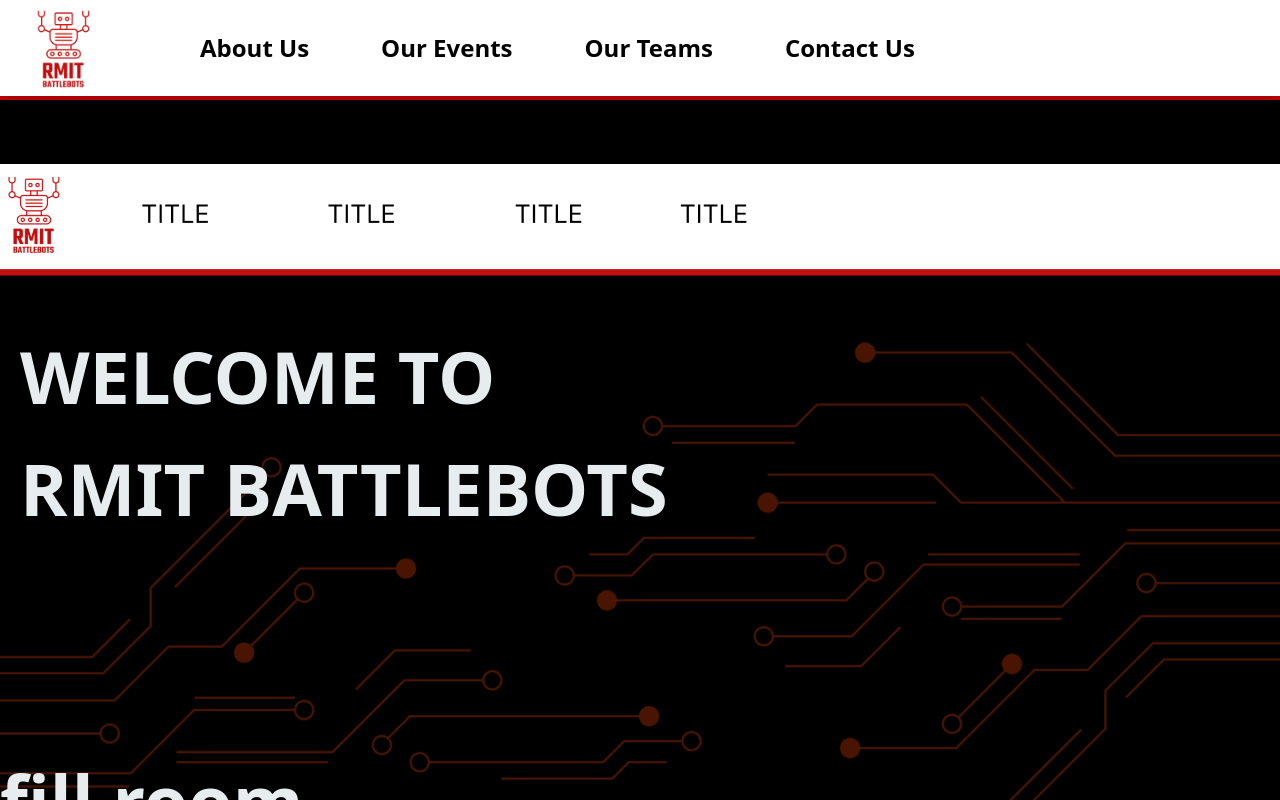
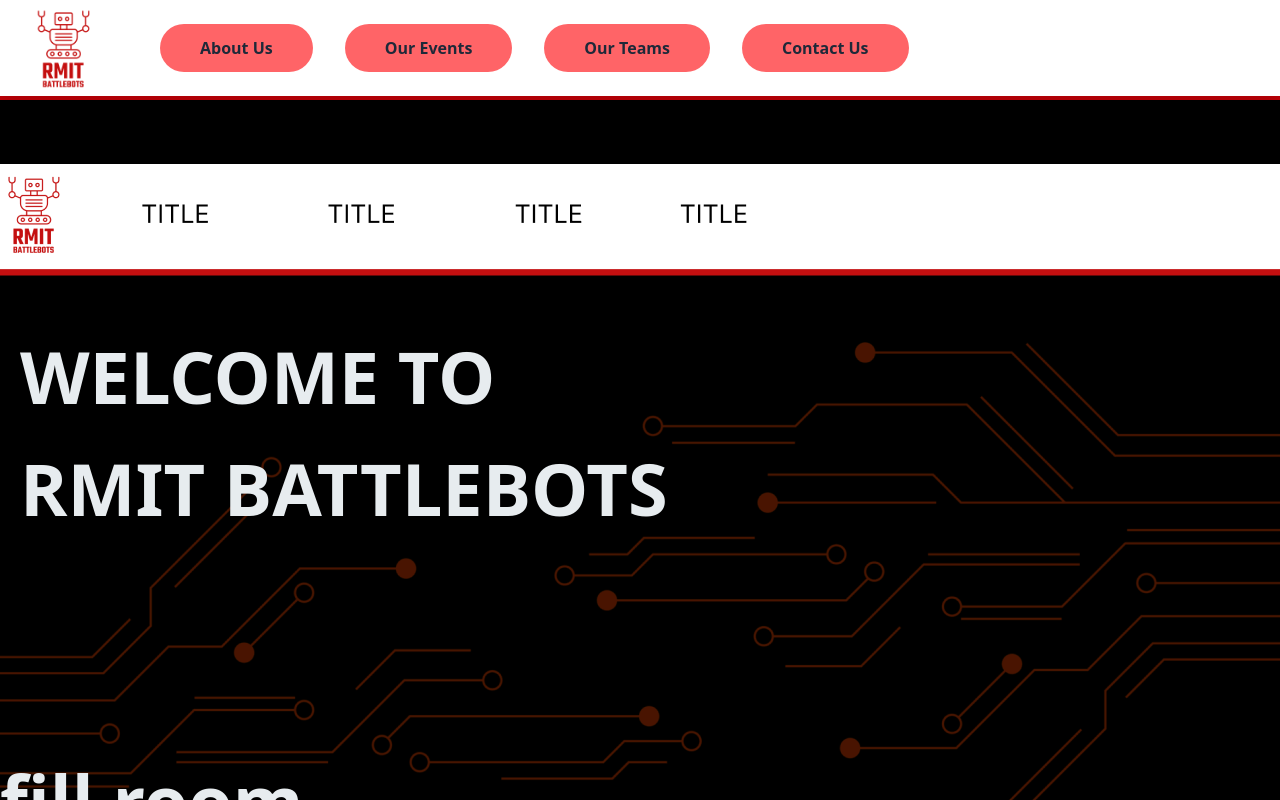
Before and after one commit to RMIT-BattleBots/rmit-battlebots.github.io, a Next.js app: page / in a window 1280 px wide. Shown: the top 800 px of the page. Built offline with nearby package versions, Linux system fonts and the light colour scheme.

Commit message:
fancy button implementations

```diff
--- /dev/null
+++ b/src/components/button.tsx
@@ -0,0 +1,19 @@
+'use client'
+
+import { ReactElement } from "react";
+
+export default function Button (input: { Href: string; ButName: string; }): ReactElement {
+    const linkname: string = input.Href ? input.Href : "none" ;
+    const butname: string = input.ButName ? input.ButName : "none" ;
+    function logConsoleLocal(){
+
+        console.log("Oh hi mark");
+    }
+    return (
+        <a href={linkname} >
+            <button onClick={logConsoleLocal} className="bg-red-400 font-black text-gray-800 rounded-3xl px-10 py-3 hover:cursor-pointer transition-all hover:animate-pulse hover:bg-red-300">
+                {butname}
+            </button>
+        </a>
+    )
+}
--- a/src/components/navbar.tsx
+++ b/src/components/navbar.tsx
@@ -1,36 +1,21 @@
 import Link from "next/link";
+import Button from "@/components/button";
 
 const Header = () => {
 
     return (
 
         <nav className=" bg-red-700 h-25 sticky top-0" >
-            <div className="bg-white h-24 flex gap-18 justify-items-stretch items-center items drop-shadow-xl sticky top-0" >
+            <div className="bg-white h-24 flex gap-8 justify-items-stretch items-center items drop-shadow-xl sticky top-0" >
 
             <img alt={"temp"} className="object-contain rounded-md h-32 w-32" src="/Logo_Trans.png">
 
             </img>
 
-            <Link href="/about">
-                <h1 className="text-2xl font-bold text-center text-[#000000]">
-                    About Us
-                </h1>
-            </Link>
-            <Link href="/events">
-                <h1 className="text-2xl font-bold text-center text-[#000000]">
-                    Our Events
-                </h1>
-            </Link>
-            <Link href="/teams">
-                <h1 className="text-2xl font-bold text-center text-[#000000]">
-                    Our Teams
-                </h1>
-            </Link>
-            <Link href="/contact">
-                <h1 className="text-2xl font-bold text-center text-[#000000]">
-                    Contact Us
-                </h1>
-            </Link>
+            <Button Href="/about" ButName="About Us"/>
+            <Button Href="/events" ButName="Our Events"/>
+            <Button Href="/teams" ButName="Our Teams"/>
+            <Button Href="/contact" ButName="Contact Us"/>
             </div>
         </nav>
 
```
